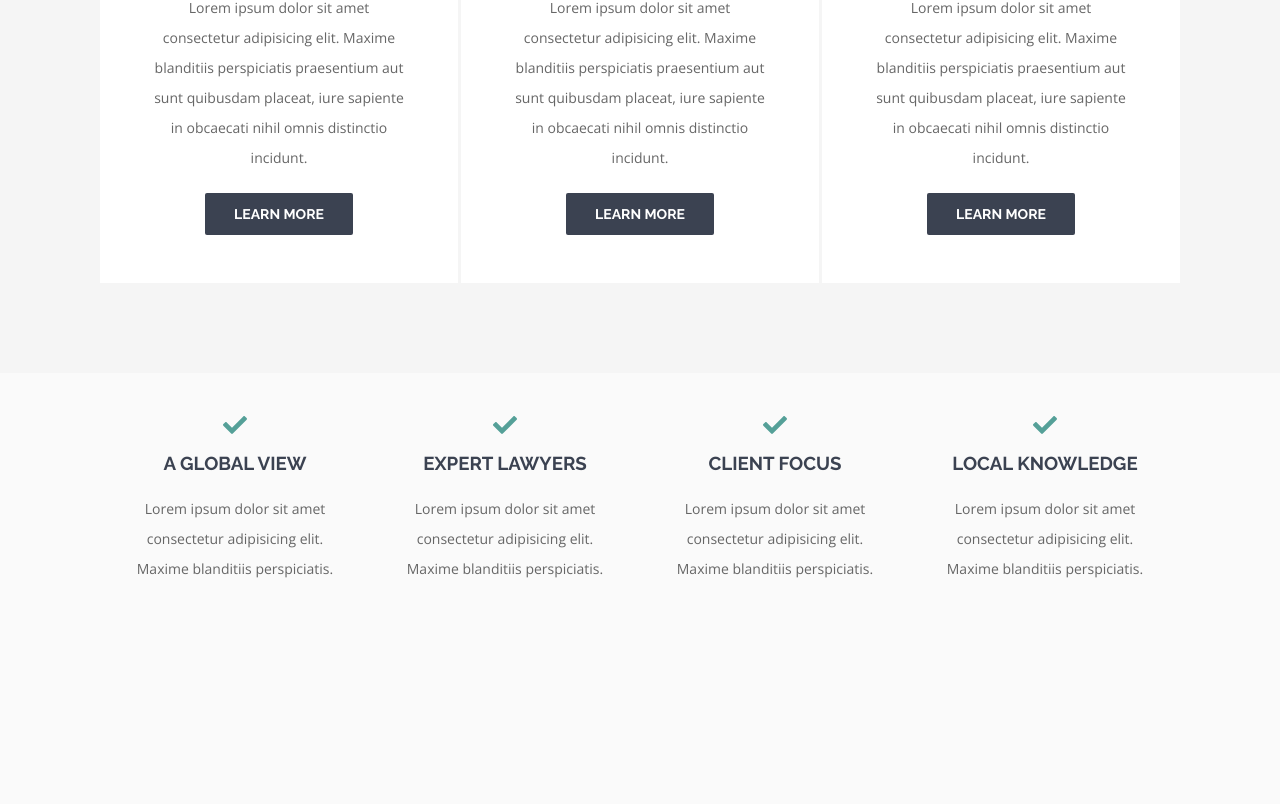
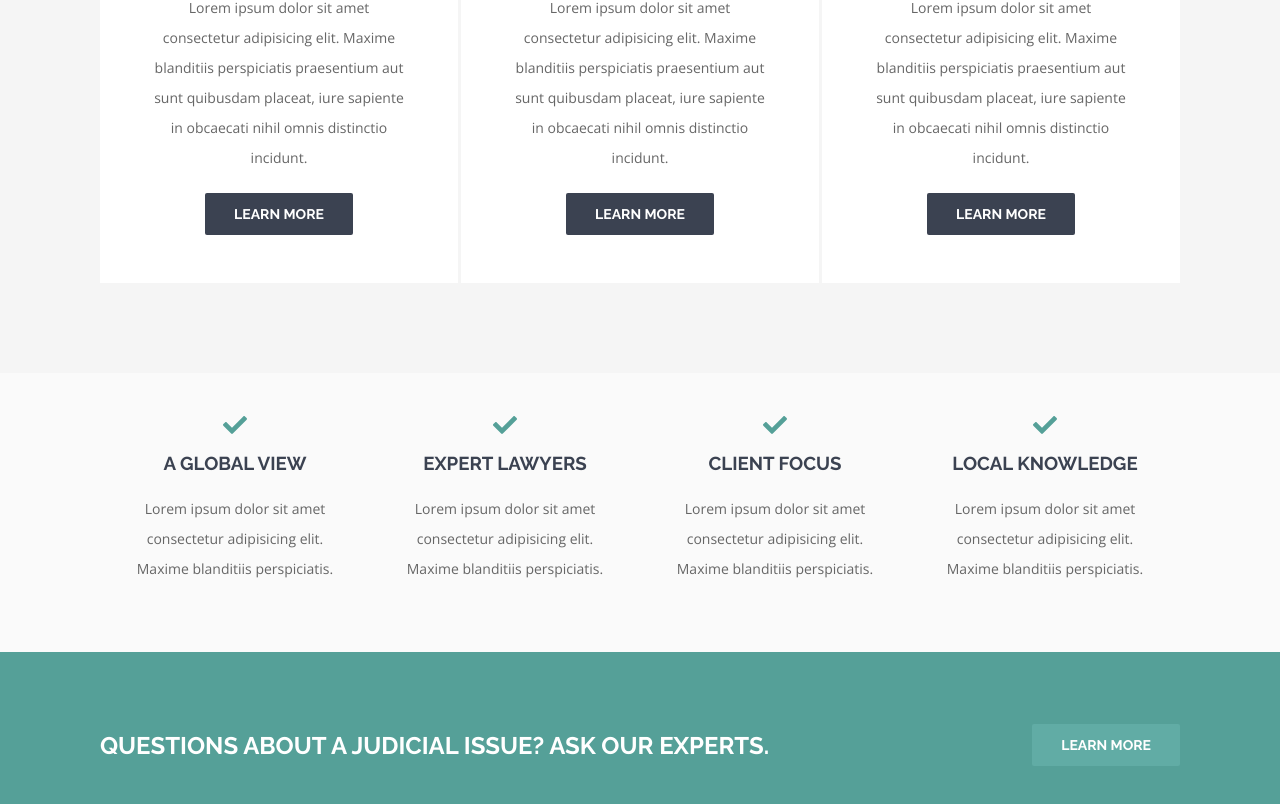
Before and after one commit to Scova89/proj-html-vuejs, a Vue app: page / in a window 1280 px wide. Shown: the part 1077-1881 px from the top of the page. Before the commit the page ends 1729 px from the top, so only its background shows below. Built offline with nearby package versions, Linux system fonts and the light colour scheme.

Commit message:
sezione Experts terminata

```diff
--- a/src/components/macro/Main.vue
+++ b/src/components/macro/Main.vue
@@ -8,6 +8,9 @@
       <!-- sezione delle skills dell'azienda -->
       <Skills/>
 
+      <!-- domande agli esperti -->
+      <Experts/>
+
 
   </main>
 </template>
@@ -16,14 +19,15 @@
 import Jumbotron from '../sections/Jumbotron.vue';
 import Identita from '../sections/Identita.vue';
 import Skills from '../sections/Skills.vue';
-
+import Experts from '../sections/Experts.vue'
 
 export default {
     name: 'Main',
     components: {
       Jumbotron,
       Identita,
-      Skills
+      Skills,
+      Experts
     }
 }
 </script>
--- /dev/null
+++ b/src/components/sections/Experts.vue
@@ -0,0 +1,62 @@
+<template>
+    <div class="expert-container bg-primary-color">
+        <div class="container">
+            <h2>QUESTIONS ABOUT A JUDICIAL ISSUE? ASK OUR EXPERTS.</h2>
+            <div class="pulsante">
+              <button class="primary-font">learn more</button>
+            </div>
+        </div>
+
+
+    </div>
+
+</template>
+
+<script>
+export default {
+    name: 'Experts'
+}
+</script>
+
+<style lang="scss" scoped>
+    .expert-container{
+        color: white;
+        display: flex;
+        justify-content: center;
+        padding-top: 72px;
+        margin-top: 0px;
+        padding-right: 30px;
+        padding-bottom: 52px;
+        margin-bottom: 0px;
+        padding-left: 30px;
+
+        .container{
+            align-items: center;
+            justify-content: space-between;
+
+        }
+
+        .pulsante{
+            display: flex;
+            justify-content: center;
+
+            button{
+                background-color: #61aca5;
+                text-transform: uppercase;
+                color: white;
+                padding: 13px 29px;
+                border-radius: 2px;
+                font-size: 14px;
+                font-weight: bold;
+                cursor: pointer;
+                border: none;
+
+            }
+
+            button:hover{
+                background-color: #6bc0b8;
+            }
+        }
+    }
+
+</style>
```
